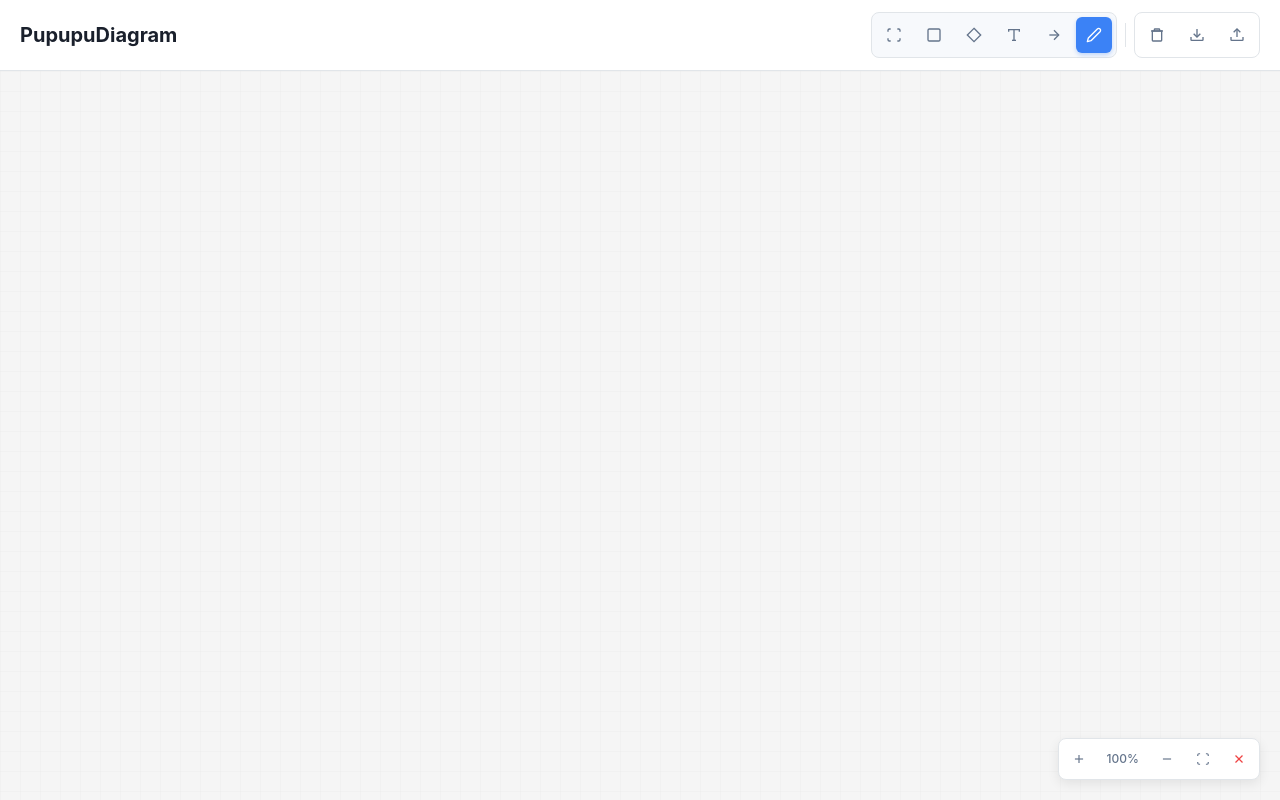
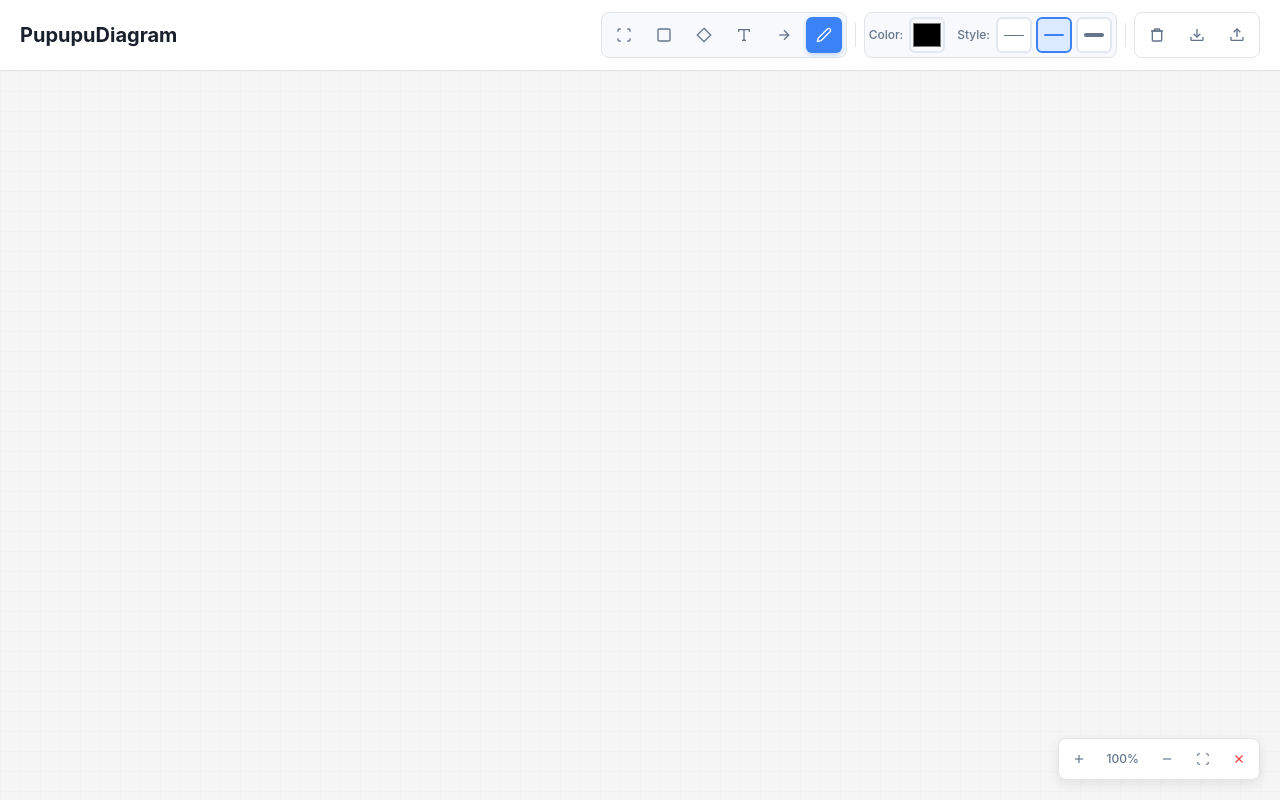
Before and after one commit to YegorChevardin/pupupu-diagrams, a Vue app: page / in a window 1280 px wide. Both pictures are taken after a click on the button 1094 px from the left and 35 px from the top of the page. Built offline with nearby package versions, Linux system fonts and the light colour scheme.

Commit message:
Add painting color

```diff
--- a/src/components/DiagramCanvas.vue
+++ b/src/components/DiagramCanvas.vue
@@ -114,8 +114,8 @@
         :show-shape-controls="shouldShowShapeControls"
         :font-size="currentFontSizeForPanel"
         :selected-fill="selectedShape?.fill || 'white'"
-        :selected-stroke="selectedArrow?.stroke || '#000000'"
-        :stroke-width="selectedArrow?.strokeWidth || 1"
+        :selected-stroke="selectedArrow?.stroke || selectedDrawingPath?.stroke || '#000000'"
+        :stroke-width="selectedArrow?.strokeWidth || selectedDrawingPath?.strokeWidth || 1"
         @close="hidePropertiesPanel"
         @update:font-size="updateSelectedFontSize"
         @update:fill="updateSelectedFill"
@@ -710,6 +710,9 @@ const selectedElementType = computed(() => {
   if (diagramStore.selectedArrow) {
     return 'arrow'
   }
+  if (diagramStore.selectedDrawingPath) {
+    return 'drawingPath'
+  }
   return null
 })
 
@@ -726,6 +729,7 @@ const shouldShowShapeControls = computed(() => {
 
 const selectedShape = computed(() => diagramStore.selectedShape)
 const selectedArrow = computed(() => diagramStore.selectedArrow)
+const selectedDrawingPath = computed(() => diagramStore.selectedDrawingPath)
 
 const selectedShapeForHandles = computed(() => {
   if (!diagramStore.selectedShape) return null
@@ -840,13 +844,23 @@ const updateSelectedStroke = (color: string) => {
     ;(diagramStore.selectedArrow as any).stroke = color
     diagramStore.saveToLocalStorage()
   }
+  if (diagramStore.selectedDrawingPath) {
+    ;(diagramStore.selectedDrawingPath as any).stroke = color
+    diagramStore.saveToLocalStorage()
+  }
   selection.selectedArrowIds.value.forEach(arrowId => {
     const arrow = diagramStore.arrows.find(a => a.id === arrowId)
     if (arrow) {
       ;(arrow as any).stroke = color
     }
   })
-  if (selection.selectedArrowIds.value.length > 0) {
+  selection.selectedDrawingPathIds.value.forEach(pathId => {
+    const path = diagramStore.drawingPaths.find(p => p.id === pathId)
+    if (path) {
+      ;(path as any).stroke = color
+    }
+  })
+  if (selection.selectedArrowIds.value.length > 0 || selection.selectedDrawingPathIds.value.length > 0) {
     diagramStore.saveToLocalStorage()
   }
 }
@@ -856,13 +870,23 @@ const updateSelectedStrokeWidth = (width: number) => {
     ;(diagramStore.selectedArrow as any).strokeWidth = width
     diagramStore.saveToLocalStorage()
   }
+  if (diagramStore.selectedDrawingPath) {
+    ;(diagramStore.selectedDrawingPath as any).strokeWidth = width
+    diagramStore.saveToLocalStorage()
+  }
   selection.selectedArrowIds.value.forEach(arrowId => {
     const arrow = diagramStore.arrows.find(a => a.id === arrowId)
     if (arrow) {
       ;(arrow as any).strokeWidth = width
     }
   })
-  if (selection.selectedArrowIds.value.length > 0) {
+  selection.selectedDrawingPathIds.value.forEach(pathId => {
+    const path = diagramStore.drawingPaths.find(p => p.id === pathId)
+    if (path) {
+      ;(path as any).strokeWidth = width
+    }
+  })
+  if (selection.selectedArrowIds.value.length > 0 || selection.selectedDrawingPathIds.value.length > 0) {
     diagramStore.saveToLocalStorage()
   }
 }
--- a/src/components/PropertiesPanel.vue
+++ b/src/components/PropertiesPanel.vue
@@ -33,6 +33,44 @@
             :style="{ backgroundColor: color }"
             @click="$emit('update:fill', color)"
           ></div>
+        </div>
+      </div>
+
+      <!-- Drawing Path Properties -->
+      <div v-if="elementType === 'drawingPath'" class="property-group">
+        <label class="property-label">Drawing Color</label>
+        <div class="color-options">
+          <input
+            type="color"
+            :value="selectedStroke"
+            @input="$emit('update:stroke', ($event.target as HTMLInputElement).value)"
+            class="color-picker"
+          />
+        </div>
+
+        <label class="property-label">Line Style</label>
+        <div class="line-options">
+          <button
+            class="line-option"
+            :class="{ active: strokeWidth === 1 }"
+            @click="$emit('update:strokeWidth', 1)"
+          >
+            Thin
+          </button>
+          <button
+            class="line-option"
+            :class="{ active: strokeWidth === 2 }"
+            @click="$emit('update:strokeWidth', 2)"
+          >
+            Medium
+          </button>
+          <button
+            class="line-option"
+            :class="{ active: strokeWidth === 4 }"
+            @click="$emit('update:strokeWidth', 4)"
+          >
+            Thick
+          </button>
         </div>
       </div>
 
@@ -85,7 +123,7 @@ import { computed } from 'vue'
 interface Props {
   visible: boolean
   position: { x: number; y: number }
-  elementType: 'text' | 'shape' | 'arrow' | null
+  elementType: 'text' | 'shape' | 'arrow' | 'drawingPath' | null
   showTextControls?: boolean
   showShapeControls?: boolean
   fontSize?: number
@@ -285,6 +323,15 @@ const decreaseFontSize = () => {
   flex-wrap: wrap;
 }
 
+.color-picker {
+  width: 40px;
+  height: 30px;
+  border: 1px solid #ccc;
+  border-radius: 4px;
+  cursor: pointer;
+  background: none;
+}
+
 .color-option {
   width: 24px;
   height: 24px;
--- a/src/components/Toolbar.vue
+++ b/src/components/Toolbar.vue
@@ -11,6 +11,39 @@
         <component :is="toolOption.icon" />
       </button>
     </div>
+
+    <!-- Drawing Style Controls (only show when pencil tool is selected) -->
+    <template v-if="diagramStore.tool === 'pencil'">
+      <div class="divider"></div>
+
+      <div class="tool-group drawing-styles">
+        <div class="style-control">
+          <label>Color:</label>
+          <input
+            type="color"
+            :value="diagramStore.currentDrawingColor"
+            @input="updateDrawingColor"
+            class="color-picker"
+            title="Drawing Color"
+          />
+        </div>
+
+        <div class="style-control">
+          <label>Style:</label>
+          <div class="stroke-width-options">
+            <button
+              v-for="option in strokeWidthOptions"
+              :key="option.value"
+              :class="['stroke-btn', { active: diagramStore.currentDrawingStrokeWidth === option.value }]"
+              @click="updateDrawingStrokeWidth(option.value)"
+              :title="option.name"
+            >
+              <div class="stroke-preview" :style="{ height: `${option.preview}px` }"></div>
+            </button>
+          </div>
+        </div>
+      </div>
+    </template>
 
     <div class="divider"></div>
 
@@ -195,6 +228,22 @@ const loadFromFile = (event: Event) => {
   reader.readAsText(file)
 }
 
+// Drawing style controls
+const strokeWidthOptions = [
+  { value: 1, name: 'Thin', preview: 1 },
+  { value: 2, name: 'Medium', preview: 2 },
+  { value: 4, name: 'Thick', preview: 4 }
+]
+
+const updateDrawingColor = (event: Event) => {
+  const target = event.target as HTMLInputElement
+  diagramStore.setDrawingColor(target.value)
+}
+
+const updateDrawingStrokeWidth = (width: number) => {
+  diagramStore.setDrawingStrokeWidth(width)
+}
+
 
 </script>
 
@@ -299,4 +348,78 @@ const loadFromFile = (event: Event) => {
 .tool-btn svg {
   pointer-events: none;
 }
+
+/* Drawing Style Controls */
+.drawing-styles {
+  display: flex;
+  align-items: center;
+  gap: 12px;
+}
+
+.style-control {
+  display: flex;
+  align-items: center;
+  gap: 6px;
+}
+
+.style-control label {
+  font-size: 12px;
+  color: #64748b;
+  font-weight: 500;
+  white-space: nowrap;
+}
+
+.color-picker {
+  width: 36px;
+  height: 36px;
+  border: 2px solid #e2e8f0;
+  border-radius: 6px;
+  cursor: pointer;
+  background: none;
+  padding: 0;
+  overflow: hidden;
+}
+
+.color-picker:hover {
+  border-color: #cbd5e1;
+}
+
+.stroke-width-options {
+  display: flex;
+  gap: 4px;
+}
+
+.stroke-btn {
+  display: flex;
+  align-items: center;
+  justify-content: center;
+  width: 36px;
+  height: 36px;
+  border: 2px solid #e2e8f0;
+  border-radius: 6px;
+  background: white;
+  cursor: pointer;
+  transition: all 0.15s ease;
+}
+
+.stroke-btn:hover {
+  border-color: #cbd5e1;
+  background: #f8fafc;
+}
+
+.stroke-btn.active {
+  border-color: #3b82f6;
+  background: #dbeafe;
+}
+
+.stroke-preview {
+  width: 20px;
+  background: #64748b;
+  border-radius: 2px;
+  transition: all 0.15s ease;
+}
+
+.stroke-btn.active .stroke-preview {
+  background: #3b82f6;
+}
 </style>
--- a/src/composables/useDrawing.ts
+++ b/src/composables/useDrawing.ts
@@ -49,9 +49,8 @@ export function useDrawing() {
         pencilPoints.value.push(worldPos)
 
         diagramStore.addDrawingPath({
-          points: [...pencilPoints.value],
-          stroke: '#000000', // Default color, can be customized later
-          strokeWidth: 2 // Default width, can be customized later
+          points: [...pencilPoints.value]
+          // stroke and strokeWidth will be set by the store from current drawing properties
         })
       }
 
--- a/src/stores/diagram.ts
+++ b/src/stores/diagram.ts
@@ -59,6 +59,10 @@ export const useDiagramStore = defineStore('diagram', () => {
   const selectedArrow = ref<Arrow | null>(null)
   const selectedDrawingPath = ref<DrawingPath | null>(null)
   const tool = ref<Tool>('select')
+
+  // Drawing style properties
+  const currentDrawingColor = ref<string>('#000000')
+  const currentDrawingStrokeWidth = ref<number>(2) // 1=thin, 2=medium, 4=thick
 
   // Connection state for dot-to-dot arrow creation
   const connectionState = ref<{
@@ -257,6 +261,8 @@ export const useDiagramStore = defineStore('diagram', () => {
       id: generateId(),
       selected: false,
       createdAt: Date.now(),
+      stroke: pathData.stroke || currentDrawingColor.value,
+      strokeWidth: pathData.strokeWidth || currentDrawingStrokeWidth.value,
       minX,
       minY,
       maxX,
@@ -636,6 +642,14 @@ export const useDiagramStore = defineStore('diagram', () => {
     }
   }
 
+  const setDrawingColor = (color: string) => {
+    currentDrawingColor.value = color
+  }
+
+  const setDrawingStrokeWidth = (width: number) => {
+    currentDrawingStrokeWidth.value = width
+  }
+
   const generateId = () => {
     return Math.random().toString(36).substr(2, 9)
   }
@@ -684,6 +698,10 @@ export const useDiagramStore = defineStore('diagram', () => {
     convertArrowToCurved,
     addControlPoint,
     updateControlPoint,
-    removeControlPoint
+    removeControlPoint,
+    currentDrawingColor,
+    currentDrawingStrokeWidth,
+    setDrawingColor,
+    setDrawingStrokeWidth
   }
 })
```
